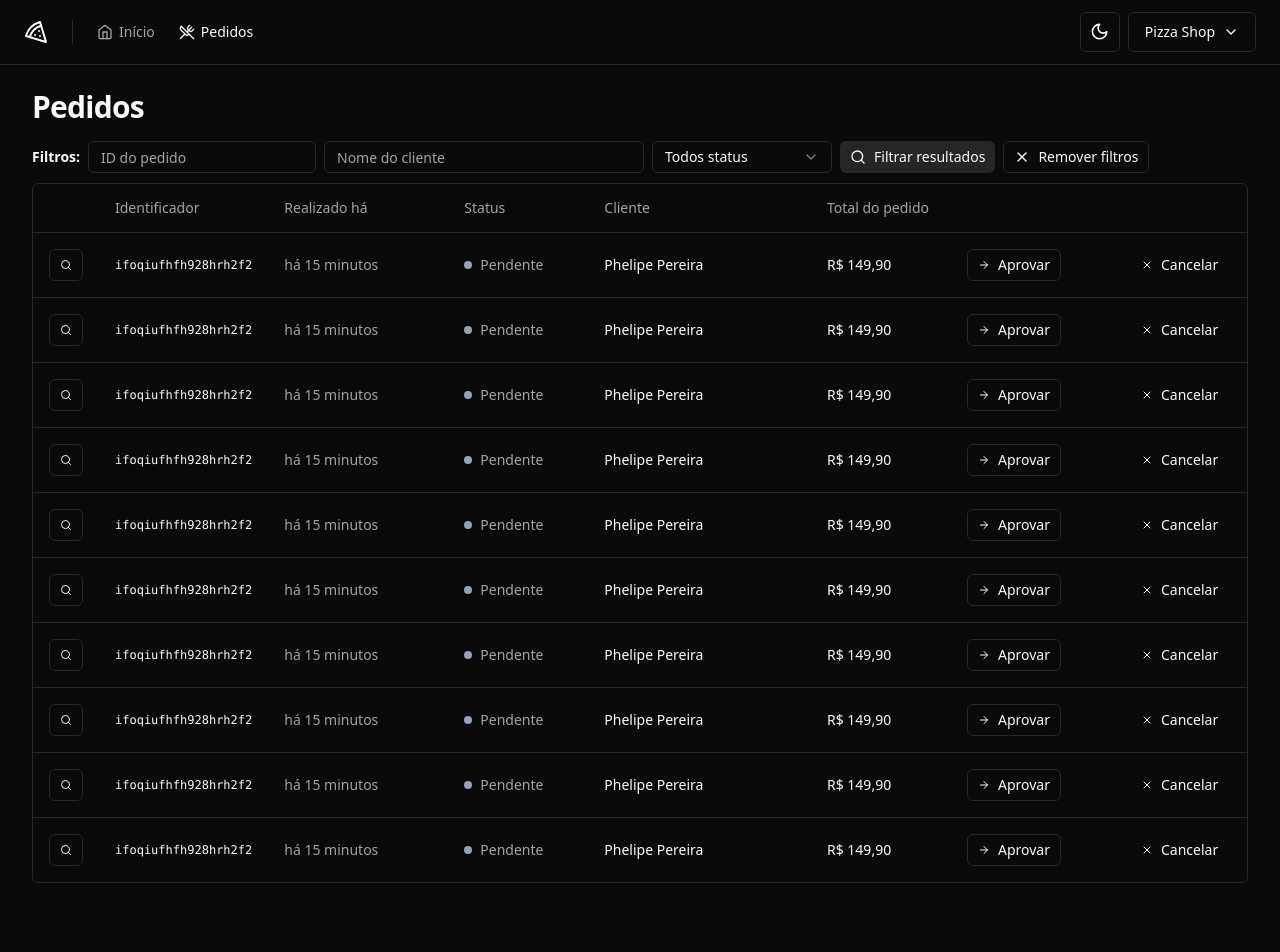
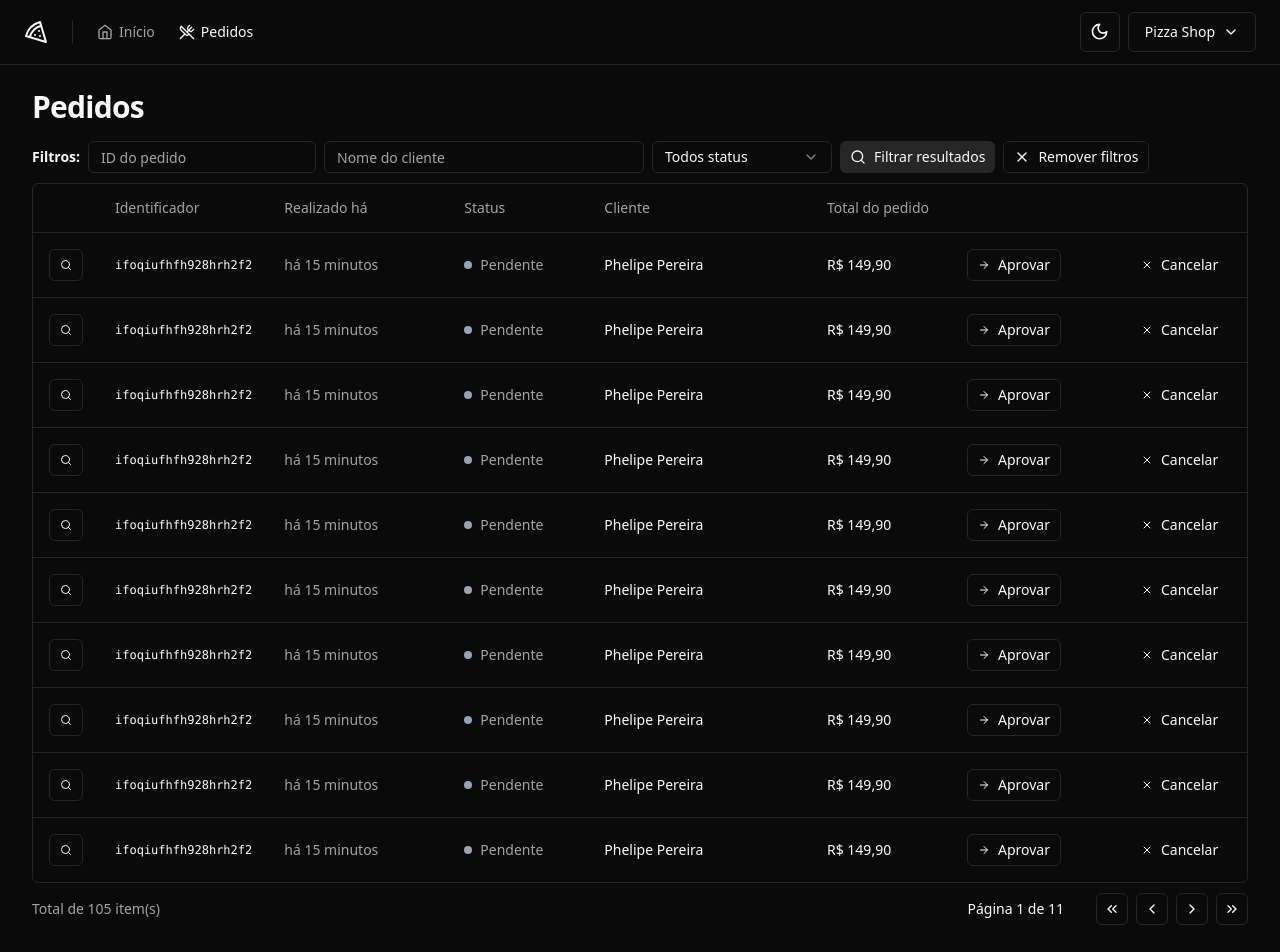
Before and after one commit to PhelipeScript/pizzashop-web, a React (Vite) app: page /orders in a window 1280 px wide. Shown: the top 952 px of the page. Before the commit the page ends 915 px from the top, so only its background shows below. Built offline with nearby package versions, Linux system fonts and the light colour scheme.

Commit message:
Componente: Paginação

```diff
--- /dev/null
+++ b/src/components/pagination.tsx
@@ -0,0 +1,54 @@
+import {
+  ChevronLeft,
+  ChevronRight,
+  ChevronsLeft,
+  ChevronsRight,
+} from 'lucide-react'
+
+import { Button } from './ui/button'
+
+export interface PaginationProps {
+  pageIndex: number
+  totalCount: number
+  perPage: number
+}
+
+export function Pagination({
+  pageIndex,
+  perPage,
+  totalCount,
+}: PaginationProps) {
+  const pages = Math.ceil(totalCount / perPage) | 1
+
+  return (
+    <div className="flex items-center justify-between">
+      <span className="text-sm text-muted-foreground ">
+        Total de {totalCount} item(s)
+      </span>
+
+      <div className="flex items-center gap-6 lg:gap-8">
+        <div className="text-sm font-medium">
+          Página {pageIndex + 1} de {pages}
+        </div>
+        <div className="flex items-center gap-2">
+          <Button variant="outline" className="h-8 w-8 p-0">
+            <ChevronsLeft className="h-4 w-4" />
+            <span className="sr-only">Primeira página</span>
+          </Button>
+          <Button variant="outline" className="h-8 w-8 p-0">
+            <ChevronLeft className="h-4 w-4" />
+            <span className="sr-only">Página anterior</span>
+          </Button>
+          <Button variant="outline" className="h-8 w-8 p-0">
+            <ChevronRight className="h-4 w-4" />
+            <span className="sr-only">Próxima página</span>
+          </Button>
+          <Button variant="outline" className="h-8 w-8 p-0">
+            <ChevronsRight className="h-4 w-4" />
+            <span className="sr-only">Última página</span>
+          </Button>
+        </div>
+      </div>
+    </div>
+  )
+}
--- a/src/pages/app/orders/orders.tsx
+++ b/src/pages/app/orders/orders.tsx
@@ -1,5 +1,6 @@
 import { Helmet } from 'react-helmet-async'
 
+import { Pagination } from '@/components/pagination'
 import {
   Table,
   TableBody,
@@ -17,7 +18,6 @@
       <Helmet title="Pedidos" />
       <div className="flex flex-col gap-4">
         <h1 className="text-3xl font-bold tracking-tight">Pedidos</h1>
-      </div>
         <div className="space-y-2.5">
           <OrderTableFilters />
 
@@ -42,6 +42,9 @@
               </TableBody>
             </Table>
           </div>
+
+          <Pagination pageIndex={0} totalCount={105} perPage={10} />
+        </div>
       </div>
     </>
   )
```
Lines whose indentation alone changed are shown as unchanged.
